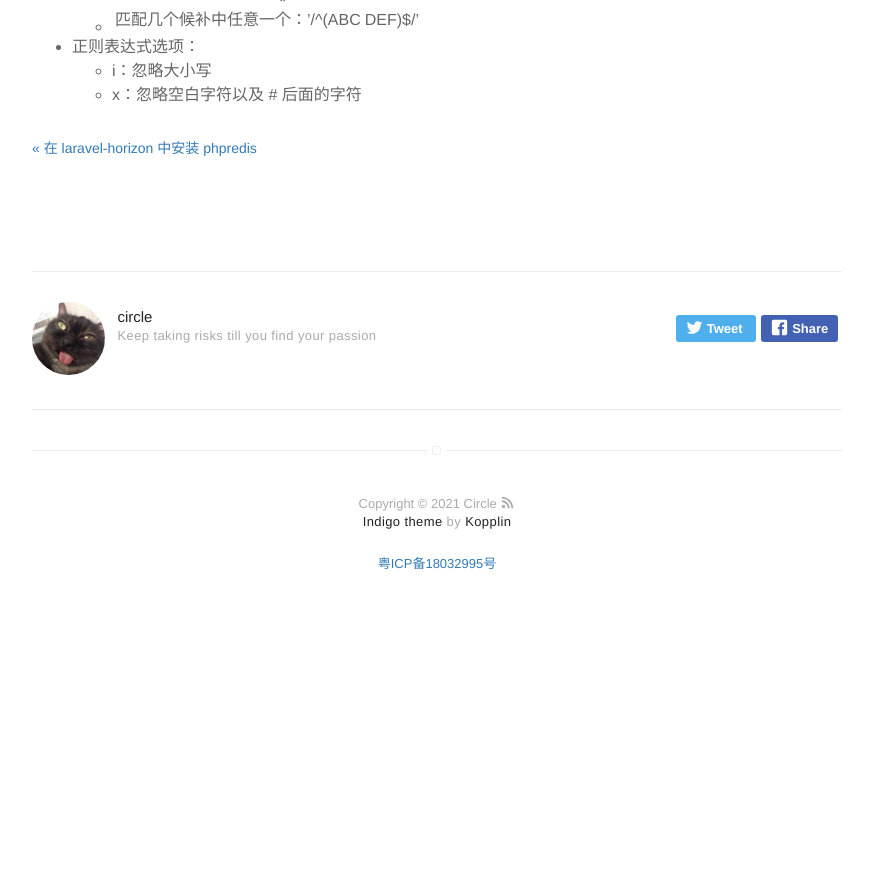
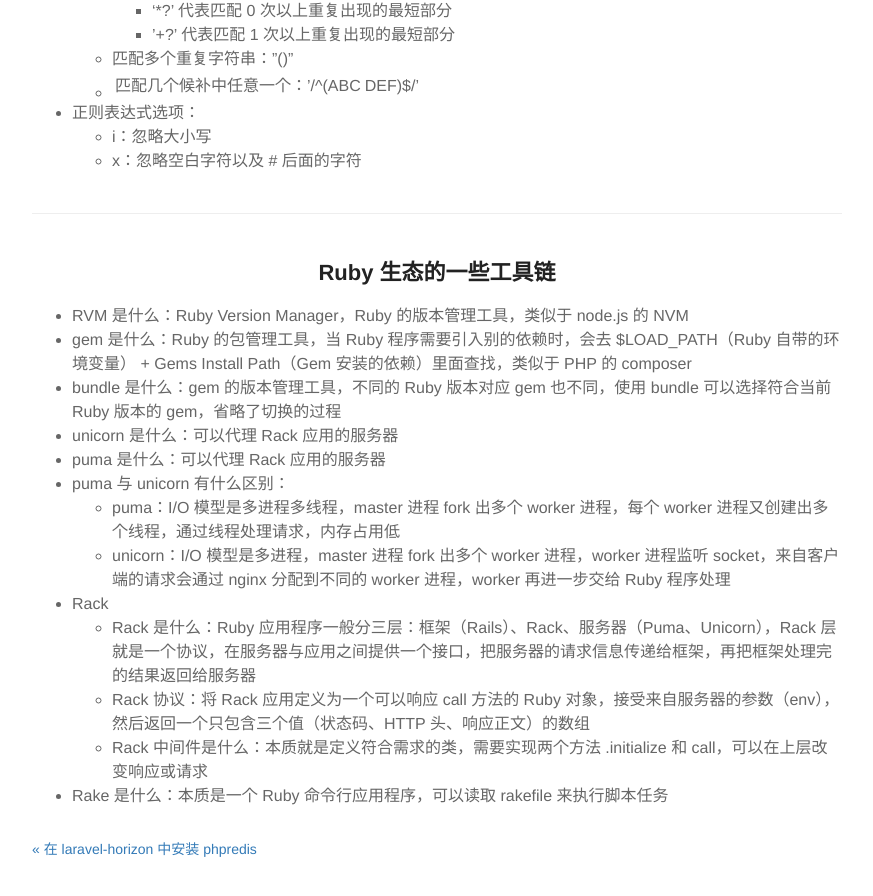
Before and after one commit to rust17/blog, a Jekyll site: the page built from _posts/2021-12-12-ruby-basic-programing.markdown, in a window 1280 px wide and 900 px high, scrolled down 5336 px. Shown: the top 896 px of the window, without its empty margins (203-1076 px from the left). Built offline with Jekyll 4.4.1, drawn with Linux system fonts in a browser that asks for light colours; comment, search, counter and statistics services are not loaded; before the commit the page ends 5948 px from its top, so only the background shows below that.

Commit message:
feat: update article

```diff
--- a/_posts/2021-12-12-ruby-basic-programing.markdown
+++ b/_posts/2021-12-12-ruby-basic-programing.markdown
@@ -10,6 +10,8 @@
 author: circle
 description: Ruby
 ---
+<center><h2>Ruby</h2></center>
+
 ### 对象
 
 * 在 Ruby 中，对象是什么？
@@ -213,3 +215,21 @@
 * 正则表达式选项：
     * i：忽略大小写
     * x：忽略空白字符以及 # 后面的字符
+
+---
+
+<center><h2>Ruby 生态的一些工具链</h2></center>
+
+* RVM 是什么：Ruby Version Manager，Ruby 的版本管理工具，类似于 node.js 的 NVM
+* gem 是什么：Ruby 的包管理工具，当 Ruby 程序需要引入别的依赖时，会去 $LOAD_PATH（Ruby 自带的环境变量） + Gems Install Path（Gem 安装的依赖）里面查找，类似于 PHP 的 composer
+* bundle 是什么：gem 的版本管理工具，不同的 Ruby 版本对应 gem 也不同，使用 bundle 可以选择符合当前 Ruby 版本的 gem，省略了切换的过程
+* unicorn 是什么：可以代理 Rack 应用的服务器
+* puma 是什么：可以代理 Rack 应用的服务器
+* puma 与 unicorn 有什么区别：
+    * puma：I/O 模型是多进程多线程，master 进程 fork 出多个 worker 进程，每个 worker 进程又创建出多个线程，通过线程处理请求，内存占用低
+    * unicorn：I/O 模型是多进程，master 进程 fork 出多个 worker 进程，worker 进程监听 socket，来自客户端的请求会通过 nginx 分配到不同的 worker 进程，worker 再进一步交给 Ruby 程序处理
+* Rack
+    * Rack 是什么：Ruby 应用程序一般分三层：框架（Rails）、Rack、服务器（Puma、Unicorn），Rack 层就是一个协议，在服务器与应用之间提供一个接口，把服务器的请求信息传递给框架，再把框架处理完的结果返回给服务器
+    * Rack 协议：将 Rack 应用定义为一个可以响应 call 方法的 Ruby 对象，接受来自服务器的参数（env），然后返回一个只包含三个值（状态码、HTTP 头、响应正文）的数组
+    * Rack 中间件是什么：本质就是定义符合需求的类，需要实现两个方法 .initialize 和 call，可以在上层改变响应或请求
+* Rake 是什么：本质是一个 Ruby 命令行应用程序，可以读取 rakefile 来执行脚本任务
```
